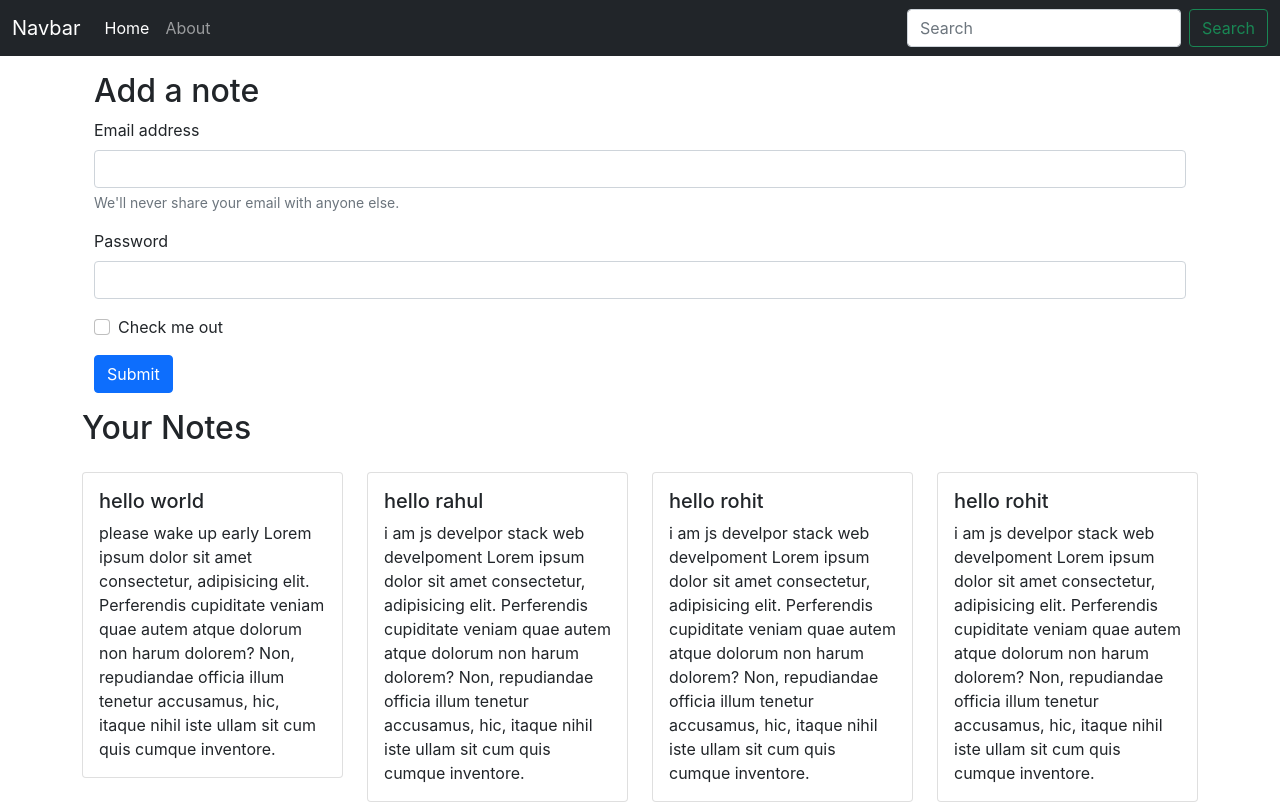
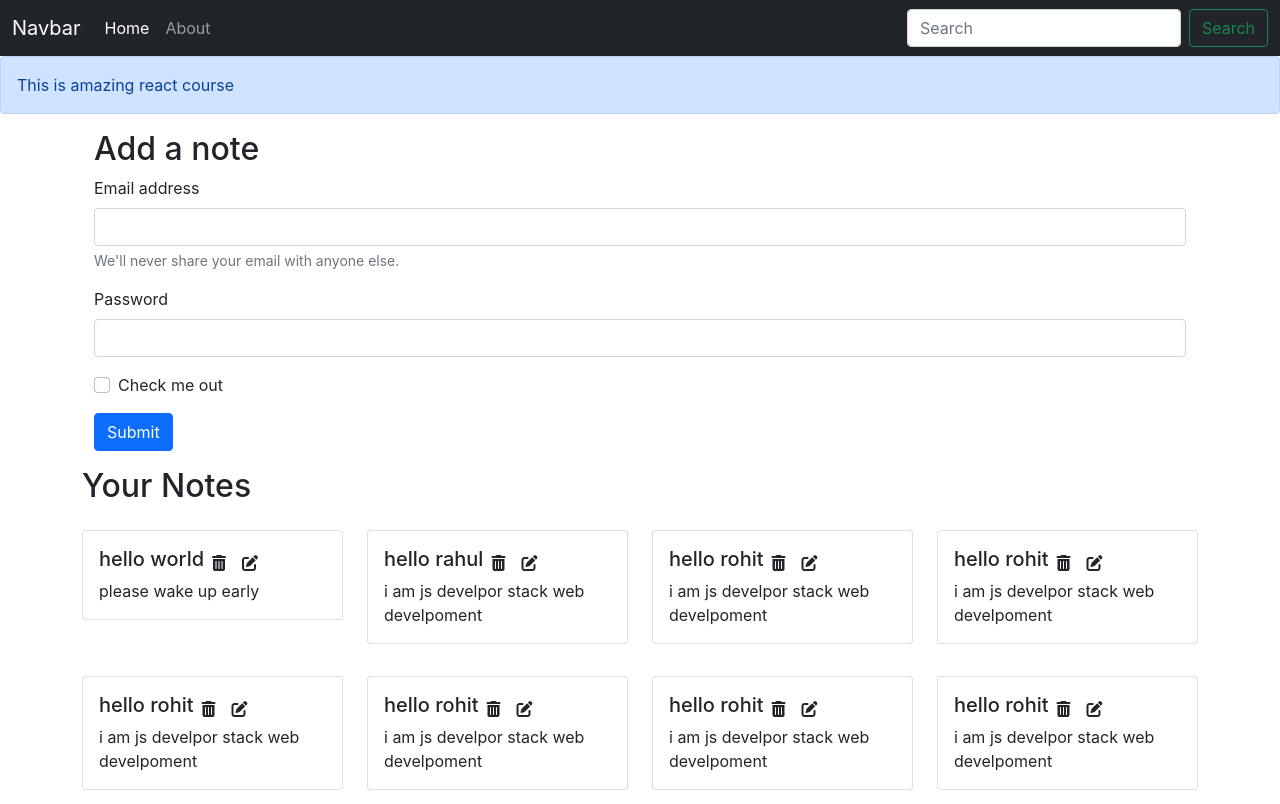
Before and after one commit to virahul77/iNoteBook-MERN-Project, a React (Create React App) app: page / in a window 1280 px wide. Shown: the top 804 px of the page. Built offline with nearby package versions, Linux system fonts and the light colour scheme.

Commit message:
tut 62 completed. Added Font-Awesome Icons and Alert Components

```diff
--- a/public/index.html
+++ b/public/index.html
@@ -19,6 +19,9 @@
     <div id="root">
 
     </div>
+    <!-- FontAwesome JS include -->
+    <script src="https://kit.fontawesome.com/3d3d4a6567.js" crossorigin="anonymous"></script>
+       <!-- BootStrap JS bundle include -->
     <script src="https://cdn.jsdelivr.net/npm/bootstrap@5.1.3/dist/js/bootstrap.bundle.min.js" integrity="sha384-ka7Sk0Gln4gmtz2MlQnikT1wXgYsOg+OMhuP+IlRH9sENBO0LRn5q+8nbTov4+1p" crossorigin="anonymous"></script>
   </body>
 </html>
--- a/src/App.js
+++ b/src/App.js
@@ -9,12 +9,14 @@
 import { Home } from './components/Home';
 import About from './components/About';
 import NoteState from './context/notes/NoteState';
+import Alert from './components/Alert';
 function App() {
   return (
     <>
     <NoteState>
     <BrowserRouter>
     <Navbar />
+    <Alert message="This is amazing react course" />
     <div className="container">
     <Routes>
     <Route exact path="/" element={<Home />} />
--- /dev/null
+++ b/src/components/Alert.js
@@ -0,0 +1,11 @@
+import React from "react";
+
+const Alert = (props) => {
+  return (
+    <div className="alert alert-primary" role="alert">
+      {props.message}
+    </div>
+  );
+};
+
+export default Alert;
--- a/src/components/Home.js
+++ b/src/components/Home.js
@@ -9,7 +9,7 @@
       <h2>Add a note</h2>
       <form>
         <div className="mb-3">
-          <label for="exampleInputEmail1" className="form-label">
+          <label htmlFor="exampleInputEmail1" className="form-label">
             Email address
           </label>
           <input
@@ -23,7 +23,7 @@
           </div>
         </div>
         <div className="mb-3">
-          <label for="exampleInputPassword1" className="form-label">
+          <label htmlFor="exampleInputPassword1" className="form-label">
             Password
           </label>
           <input
@@ -38,7 +38,7 @@
             className="form-check-input"
             id="exampleCheck1"
           />
-          <label className="form-check-label" for="exampleCheck1">
+          <label className="form-check-label" htmlFor="exampleCheck1">
             Check me out
           </label>
         </div>
--- a/src/components/Noteitem.js
+++ b/src/components/Noteitem.js
@@ -6,10 +6,12 @@
     <div className="col-md-3">
       <div className="card my-3">
         <div className="card-body">
-          <h5 className="card-title">{note.title}</h5>
-          <p className="card-text">
-            {note.description} Lorem ipsum dolor sit amet consectetur, adipisicing elit. Perferendis cupiditate veniam quae autem atque dolorum non harum dolorem? Non, repudiandae officia illum tenetur accusamus, hic, itaque nihil iste ullam sit cum quis cumque inventore.
-          </p>
+          <div className="d-flex align-items-center">
+            <h5 className="card-title">{note.title}</h5>
+            <i className="fa-solid fa-trash-can mx-2"></i>
+            <i className="fa-solid fa-pen-to-square mx-2"></i>
+          </div>
+          <p className="card-text">{note.description}</p>
         </div>
       </div>
     </div>
--- a/src/components/Notes.js
+++ b/src/components/Notes.js
@@ -9,7 +9,7 @@
     <div className="row my-3">
       <h2>Your Notes</h2>
       {notes.map((note)=>{
-        return <Noteitem note = {note} />
+        return <Noteitem key={note._id} note = {note} />
       })}
       </div>
   )
--- a/src/context/notes/NoteState.js
+++ b/src/context/notes/NoteState.js
@@ -14,7 +14,7 @@
           "__v": 0
         },
         {
-          "_id": "621c562f0b381aa6de158b5c",
+          "_id": "621c562f0b381aa6dce158b5c",
           "user": "621b308f050738838f26cdb4",
           "title": "hello rahul",
           "description": "i am js develpor stack web develpoment",
@@ -23,7 +23,7 @@
           "__v": 0
         },
         {
-          "_id": "621c563c0b381aa6de158b5e",
+          "_id": "621c563c0b381axa6de158b5e",
           "user": "621b308f050738838f26cdb4",
           "title": "hello rohit",
           "description": "i am js develpor stack web develpoment",
@@ -32,7 +32,7 @@
           "__v": 0
         },
         {
-            "_id": "621c563c0b381aa6de158b5e",
+            "_id": "621c563c0b381aa6dess158b5e",
             "user": "621b308f050738838f26cdb4",
             "title": "hello rohit",
             "description": "i am js develpor stack web develpoment",
@@ -41,7 +41,7 @@
             "__v": 0
           },
           {
-            "_id": "621c563c0b381aa6de158b5e",
+            "_id": "621c563c0b381adsa6de158b5e",
             "user": "621b308f050738838f26cdb4",
             "title": "hello rohit",
             "description": "i am js develpor stack web develpoment",
@@ -50,7 +50,7 @@
             "__v": 0
           },
           {
-            "_id": "621c563c0b381aa6de158b5e",
+            "_id": "621c563c0b381aasse6de158b5e",
             "user": "621b308f050738838f26cdb4",
             "title": "hello rohit",
             "description": "i am js develpor stack web develpoment",
@@ -59,7 +59,7 @@
             "__v": 0
           },
           {
-            "_id": "621c563c0b381aa6de158b5e",
+            "_id": "621c563c0b381aa6dssde158b5e",
             "user": "621b308f050738838f26cdb4",
             "title": "hello rohit",
             "description": "i am js develpor stack web develpoment",
--- a/src/index.css
+++ b/src/index.css
@@ -11,3 +11,7 @@
   font-family: source-code-pro, Menlo, Monaco, Consolas, 'Courier New',
     monospace;
 }
+
+i{
+  cursor: pointer;
+}
```
